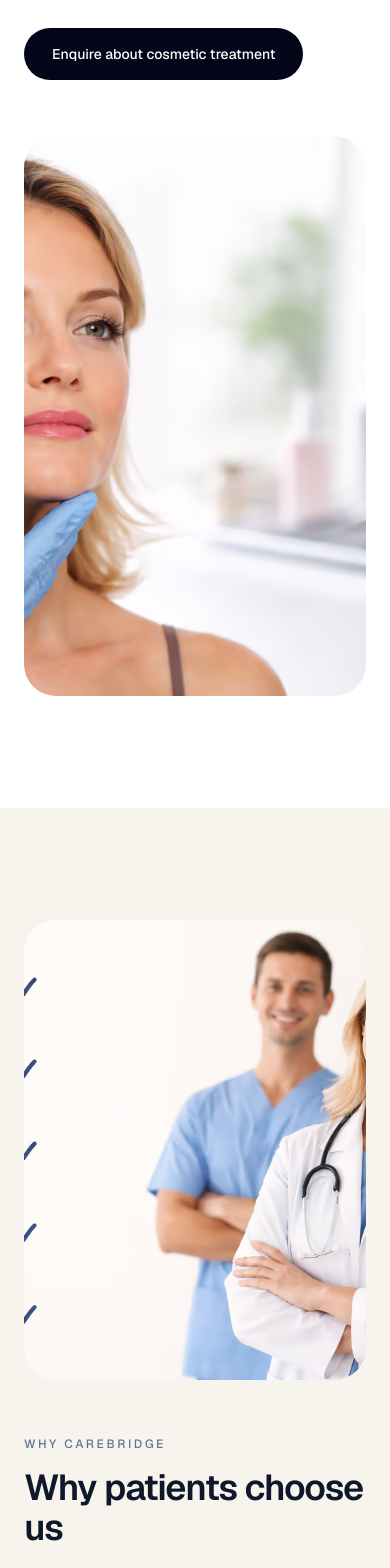
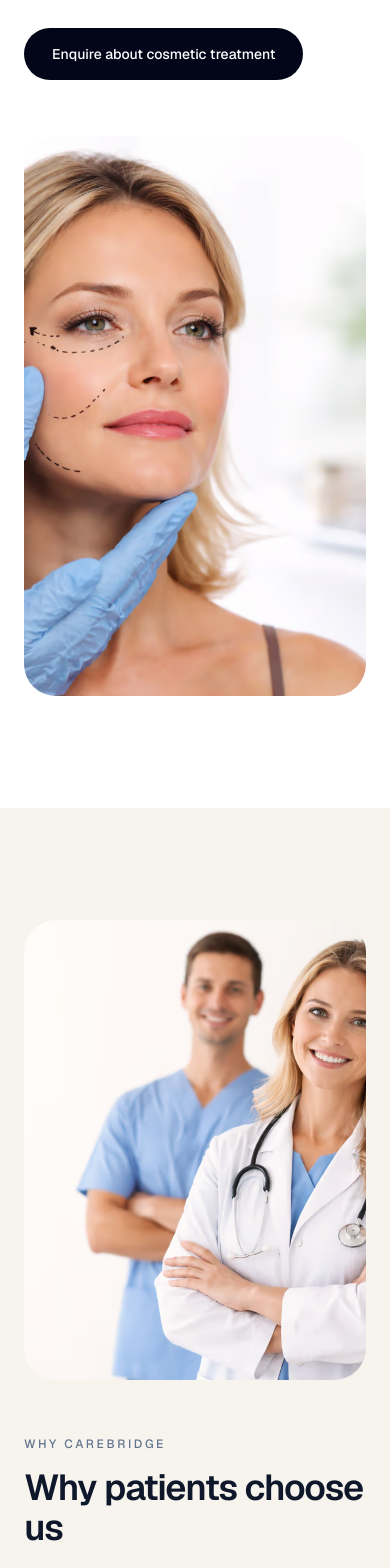
Before and after one commit to LyatifAhmed/carebridgehealth, a Next.js app: page / in a window 390 px wide. Shown: the part 6340-7908 px from the top of the page. Built offline with nearby package versions, Linux system fonts and the light colour scheme.

Commit message:
ui: improve image positioning for mobile (object-position tweaks)

```diff
--- a/app/components/HomePageClient.tsx
+++ b/app/components/HomePageClient.tsx
@@ -297,7 +297,7 @@ export default function HomePageClient() {
               src="/cosmetic-feature.avif"
               alt="Selected cosmetic surgery coordination"
               fill
-              className="object-cover"
+              className="object-cover object-[30%_center] md:object-center"
             />
           </div>
         </div>
@@ -310,7 +310,7 @@ export default function HomePageClient() {
               src="/trust.avif"
               alt="Trusted clinic coordination"
               fill
-              className="object-cover"
+              className="object-cover object-[70%_center] md:object-center"
             />
           </div>
 
```
